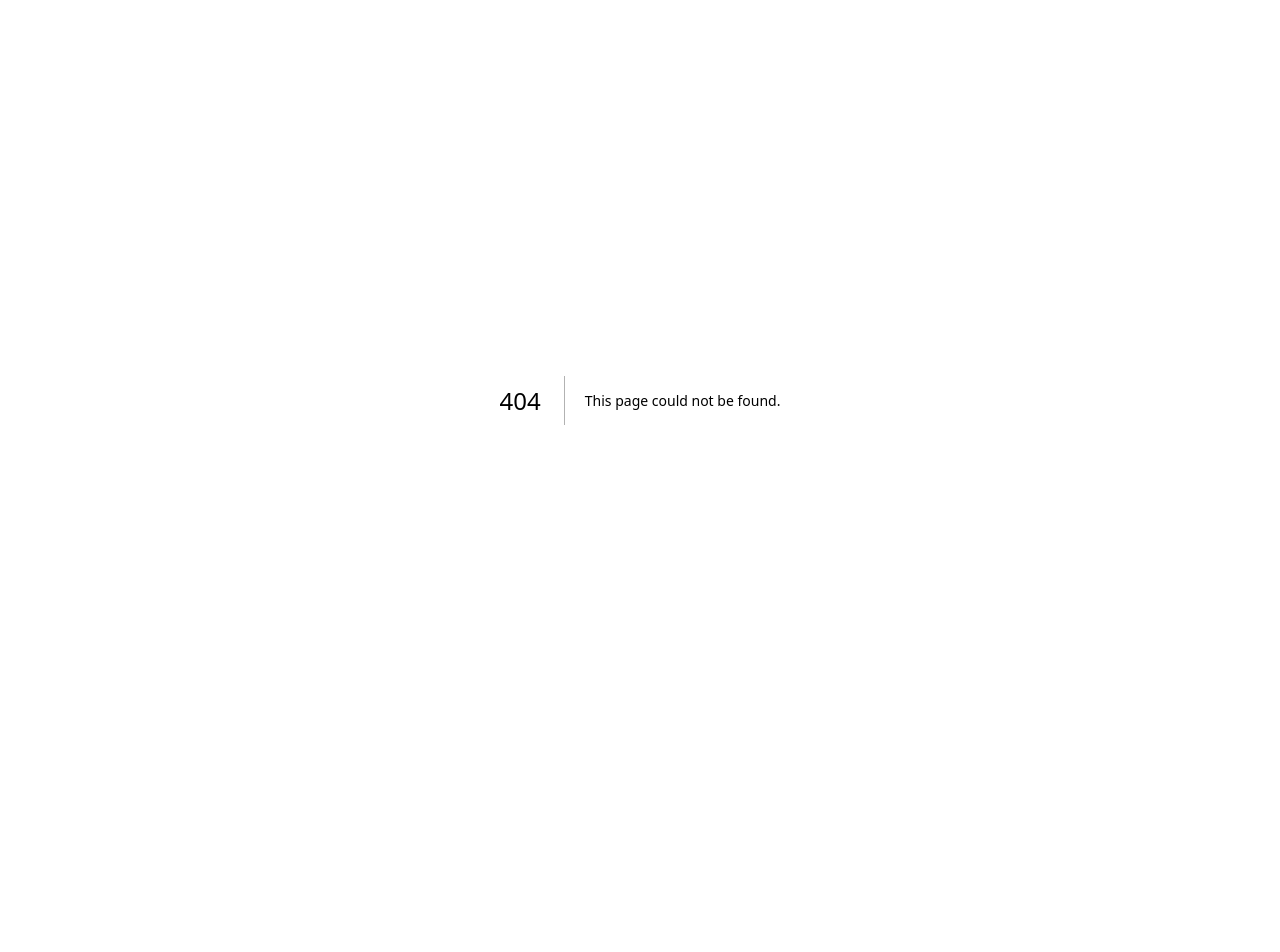
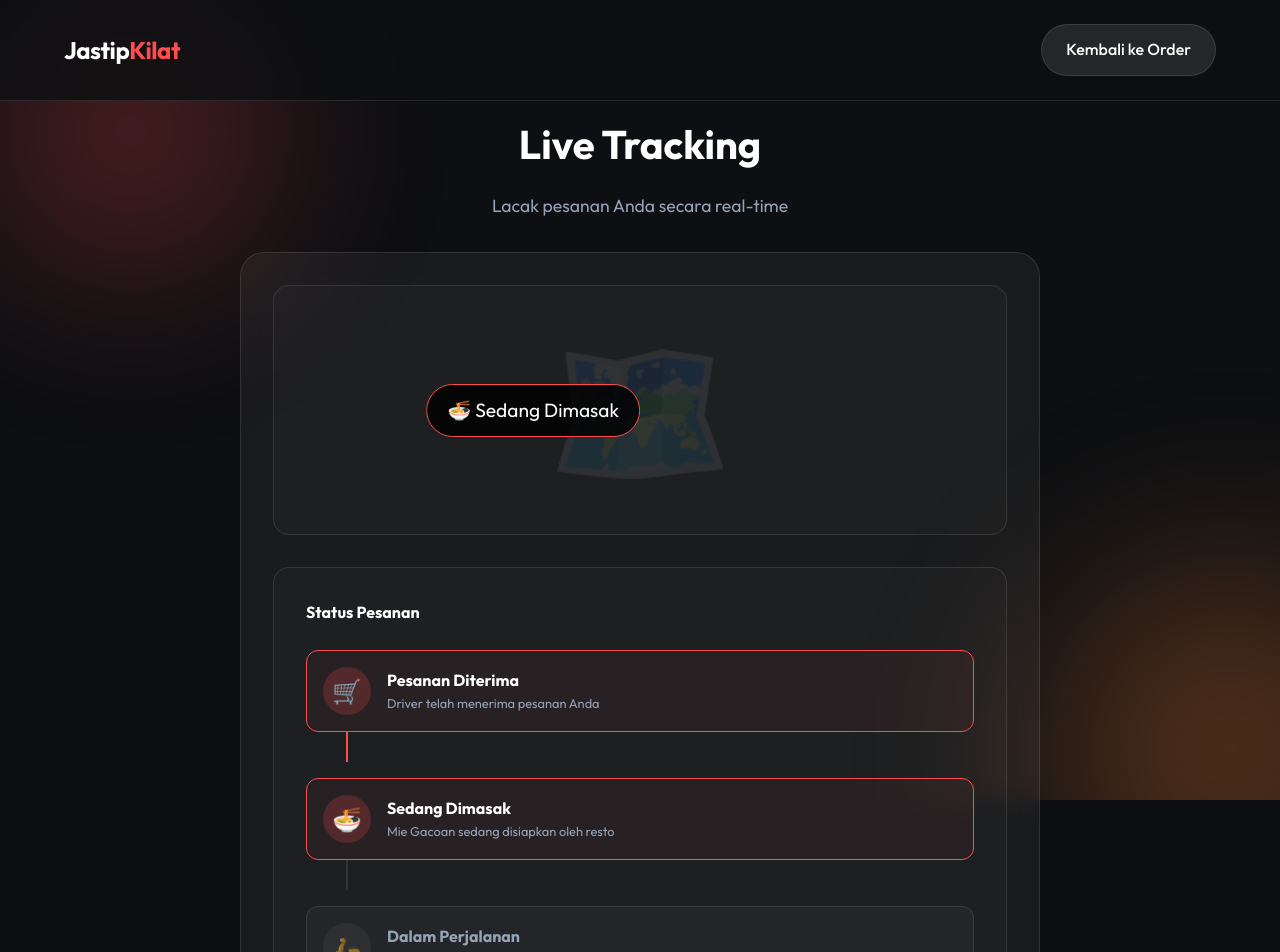
Before and after one commit to yoginugroho1209-lab/jastip-kilat-webapp, a Next.js app: page /tracking in a window 1280 px wide. Before the commit this address had no page. Shown: the top 952 px of the page. Before the commit the page ends 800 px from the top, so only its background shows below. Built offline with nearby package versions, Linux system fonts and the light colour scheme.

Commit message:
feat: add simulated QRIS payment and live tracking page

```diff
--- a/src/app/order/page.tsx
+++ b/src/app/order/page.tsx
@@ -2,6 +2,7 @@
 
 import { useState } from "react";
 import Link from "next/link";
+import { useRouter } from "next/navigation";
 import { MOCK_DRIVERS, MOCK_MENUS, Driver, Menu } from "../data/mock";
 import "../landing.css"; // Reuse the same styles
 
@@ -13,11 +14,13 @@ interface CartItem extends Menu {
 }
 
 export default function OrderPage() {
+  const router = useRouter();
   const [selectedDriver, setSelectedDriver] = useState<Driver | null>(null);
 
   // Cart States
   const [cart, setCart] = useState<CartItem[]>([]);
   const [isCheckoutOpen, setIsCheckoutOpen] = useState(false);
+  const [paymentStep, setPaymentStep] = useState<"cart" | "qris">("cart");
 
   // Customize Modal States
   const [activeCustomizeMenu, setActiveCustomizeMenu] = useState<Menu | null>(null);
@@ -43,6 +46,11 @@ export default function OrderPage() {
 
   const closeCustomizeModal = () => {
     setActiveCustomizeMenu(null);
+  };
+
+  const closeCheckoutModal = () => {
+    setIsCheckoutOpen(false);
+    setPaymentStep("cart"); // Reset payment step when closed
   };
 
   const confirmAddToCart = () => {
@@ -98,10 +106,15 @@ export default function OrderPage() {
 
   const handleCheckout = (e: React.FormEvent) => {
     e.preventDefault();
-    alert(`Pesanan Berhasil Dibuat!\nNama: ${customerName}\nMaps: ${customerMapsLink || 'Tidak dicantumkan'}\nTotal: Rp ${totalPrice.toLocaleString('id-ID')}`);
+    setPaymentStep("qris");
+  };
+
+  const simulatePaymentSuccess = () => {
     setCart([]);
     setIsCheckoutOpen(false);
     setSelectedDriver(null);
+    setPaymentStep("cart");
+    router.push("/tracking");
   };
 
   return (
@@ -281,12 +294,14 @@ export default function OrderPage() {
         <div className="modal-overlay" style={{ zIndex: 200 }}>
           <div className="modal-content glass-card fade-in visible">
             <div className="modal-header">
-              <h3>Keranjang & Checkout</h3>
-              <button className="btn-close" onClick={() => setIsCheckoutOpen(false)}>×</button>
+              <h3>{paymentStep === "cart" ? "Keranjang & Checkout" : "Pembayaran QRIS"}</h3>
+              <button className="btn-close" onClick={closeCheckoutModal}>×</button>
             </div>
 
             <div className="modal-body">
-              <div className="order-summary">
+              {paymentStep === "cart" ? (
+                <>
+                  <div className="order-summary">
                 <div className="summary-list" style={{ maxHeight: '300px', overflowY: 'auto', paddingRight: '10px' }}>
                   {["Noodle", "Dimsum", "Beverage"].map(category => {
                     const itemsInCategory = cart
@@ -374,6 +389,25 @@ export default function OrderPage() {
 
                 <button type="submit" className="btn btn-primary btn-block">Bayar via QRIS Sekarang</button>
               </form>
+              </>
+              ) : (
+                <div style={{ textAlign: 'center', padding: '2rem 1rem' }}>
+                  <div style={{ background: 'white', padding: '1rem', borderRadius: '16px', display: 'inline-block', marginBottom: '1.5rem' }}>
+                    {/* Dummy QR Code using CSS squares */}
+                    <div style={{ width: '200px', height: '200px', background: 'repeating-conic-gradient(#000 0% 25%, #fff 0% 50%) 50% / 20px 20px', border: '10px solid white' }}></div>
+                  </div>
+                  <h4 style={{ color: 'white', marginBottom: '0.5rem' }}>Scan untuk Membayar</h4>
+                  <p style={{ color: 'var(--accent-primary)', fontSize: '1.5rem', fontWeight: 'bold', marginBottom: '2rem' }}>
+                    Rp {totalPrice.toLocaleString('id-ID')}
+                  </p>
+                  <p style={{ color: 'var(--text-secondary)', fontSize: '0.9rem', marginBottom: '2rem' }}>
+                    Otomatis verifikasi setelah pembayaran berhasil.
+                  </p>
+                  <button className="btn btn-primary btn-block pulse" onClick={simulatePaymentSuccess}>
+                    [Simulasi] Anggap Pembayaran Berhasil
+                  </button>
+                </div>
+              )}
             </div>
           </div>
         </div>
--- /dev/null
+++ b/src/app/tracking/page.tsx
@@ -0,0 +1,109 @@
+"use client";
+
+import { useEffect, useState } from "react";
+import Link from "next/link";
+import "../landing.css";
+
+export default function TrackingPage() {
+  const [currentNode, setCurrentNode] = useState(0);
+
+  useEffect(() => {
+    // Simulate progression of order
+    const interval = setInterval(() => {
+      setCurrentNode((prev) => {
+        if (prev < 3) return prev + 1;
+        return prev;
+      });
+    }, 5000); // Progress every 5 seconds for simulation
+
+    return () => clearInterval(interval);
+  }, []);
+
+  const statuses = [
+    { icon: "🛒", title: "Pesanan Diterima", desc: "Driver telah menerima pesanan Anda" },
+    { icon: "🍜", title: "Sedang Dimasak", desc: "Mie Gacoan sedang disiapkan oleh resto" },
+    { icon: "🛵", title: "Dalam Perjalanan", desc: "Driver sedang menuju titik antar" },
+    { icon: "📍", title: "Pesanan Tiba", desc: "Silakan ambil pesanan Anda" },
+  ];
+
+  return (
+    <div style={{ paddingTop: '80px', minHeight: '100vh', paddingBottom: '120px' }}>
+      <div className="background-effects">
+        <div className="glow-orb orb-1"></div>
+        <div className="glow-orb orb-2"></div>
+      </div>
+
+      <nav className="navbar">
+        <div className="logo">
+          Jastip<span>Kilat</span>
+        </div>
+        <div className="nav-links">
+          <Link href="/order" className="btn btn-secondary">Kembali ke Order</Link>
+        </div>
+      </nav>
+
+      <section className="order-section fade-in visible" style={{ paddingTop: '2rem' }}>
+        <div className="section-header" style={{ marginBottom: '2rem' }}>
+          <h2>Live Tracking</h2>
+          <p>Lacak pesanan Anda secara real-time</p>
+        </div>
+
+        <div className="order-container glass-card" style={{ maxWidth: '800px', margin: '0 auto', display: 'flex', flexDirection: 'column', gap: '2rem' }}>
+
+          {/* Simulated Map Area */}
+          <div style={{
+            width: '100%',
+            height: '250px',
+            background: 'rgba(255,255,255,0.02)',
+            borderRadius: '16px',
+            border: '1px solid var(--glass-border)',
+            position: 'relative',
+            display: 'flex',
+            alignItems: 'center',
+            justifyContent: 'center',
+            overflow: 'hidden'
+          }}>
+            <div style={{ position: 'absolute', opacity: 0.1, fontSize: '150px' }}>🗺️</div>
+            <div className="bounce-in" style={{ zIndex: 10, background: 'rgba(0,0,0,0.8)', padding: '10px 20px', borderRadius: '50px', border: '1px solid var(--accent-primary)' }}>
+              <span style={{ fontSize: '1.2rem' }}>{statuses[currentNode].icon} {statuses[currentNode].title}</span>
+            </div>
+          </div>
+
+          {/* Status Timeline */}
+          <div className="tracking-demo" style={{ background: 'rgba(255,255,255,0.02)', padding: '2rem', borderRadius: '16px', border: '1px solid var(--glass-border)' }}>
+            <h4 style={{ marginBottom: '1.5rem', color: 'white' }}>Status Pesanan</h4>
+            <div className="route">
+              {statuses.map((status, index) => (
+                <div key={index} style={{ display: 'flex', flexDirection: 'column' }}>
+                  <div className={`node ${index <= currentNode ? "active" : ""}`}>
+                    <div className="icon" style={{ opacity: index <= currentNode ? 1 : 0.5 }}>{status.icon}</div>
+                    <div className="info">
+                      <strong style={{ color: index <= currentNode ? 'white' : 'var(--text-secondary)' }}>{status.title}</strong>
+                      <span>{status.desc}</span>
+                    </div>
+                  </div>
+                  {index < statuses.length - 1 && (
+                    <div className="line" style={{ background: index < currentNode ? 'var(--accent-primary)' : 'var(--glass-border)' }}></div>
+                  )}
+                </div>
+              ))}
+            </div>
+          </div>
+
+          {/* Driver Info */}
+          <div style={{ display: 'flex', justifyContent: 'space-between', alignItems: 'center', background: 'rgba(255,255,255,0.05)', padding: '1.5rem', borderRadius: '16px', border: '1px solid var(--glass-border)' }}>
+            <div>
+              <p style={{ fontSize: '0.9rem', color: 'var(--text-secondary)' }}>Driver Anda</p>
+              <h4 style={{ fontSize: '1.2rem', margin: '4px 0' }}>Budi Santoso</h4>
+              <p style={{ fontSize: '0.9rem', color: '#ffbd2e' }}>⭐ 4.8</p>
+            </div>
+            <button className="btn btn-primary" onClick={() => alert("Simulasi membuka WhatsApp Driver...")}>
+              💬 Chat Driver
+            </button>
+          </div>
+
+        </div>
+      </section>
+    </div>
+  );
+}
```
